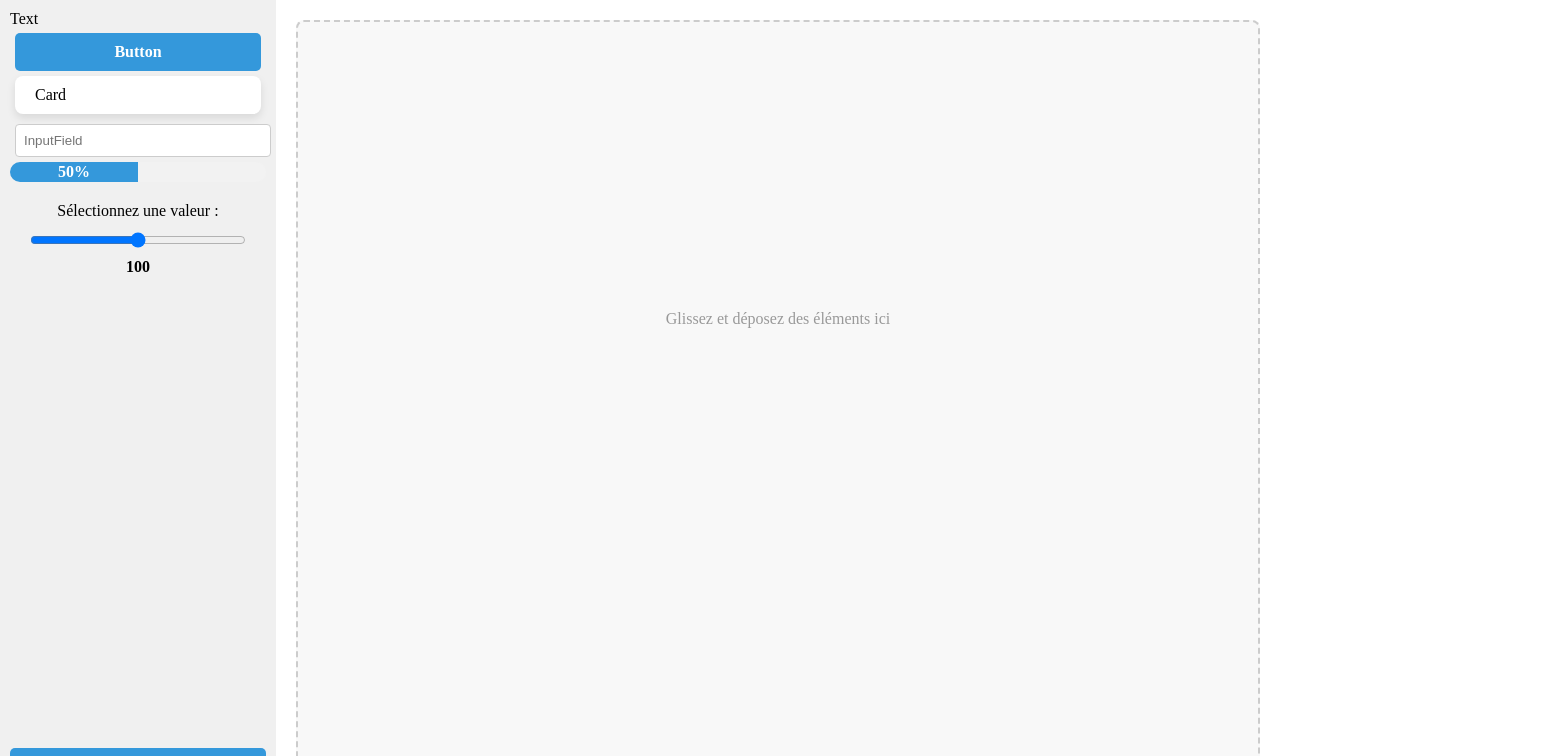
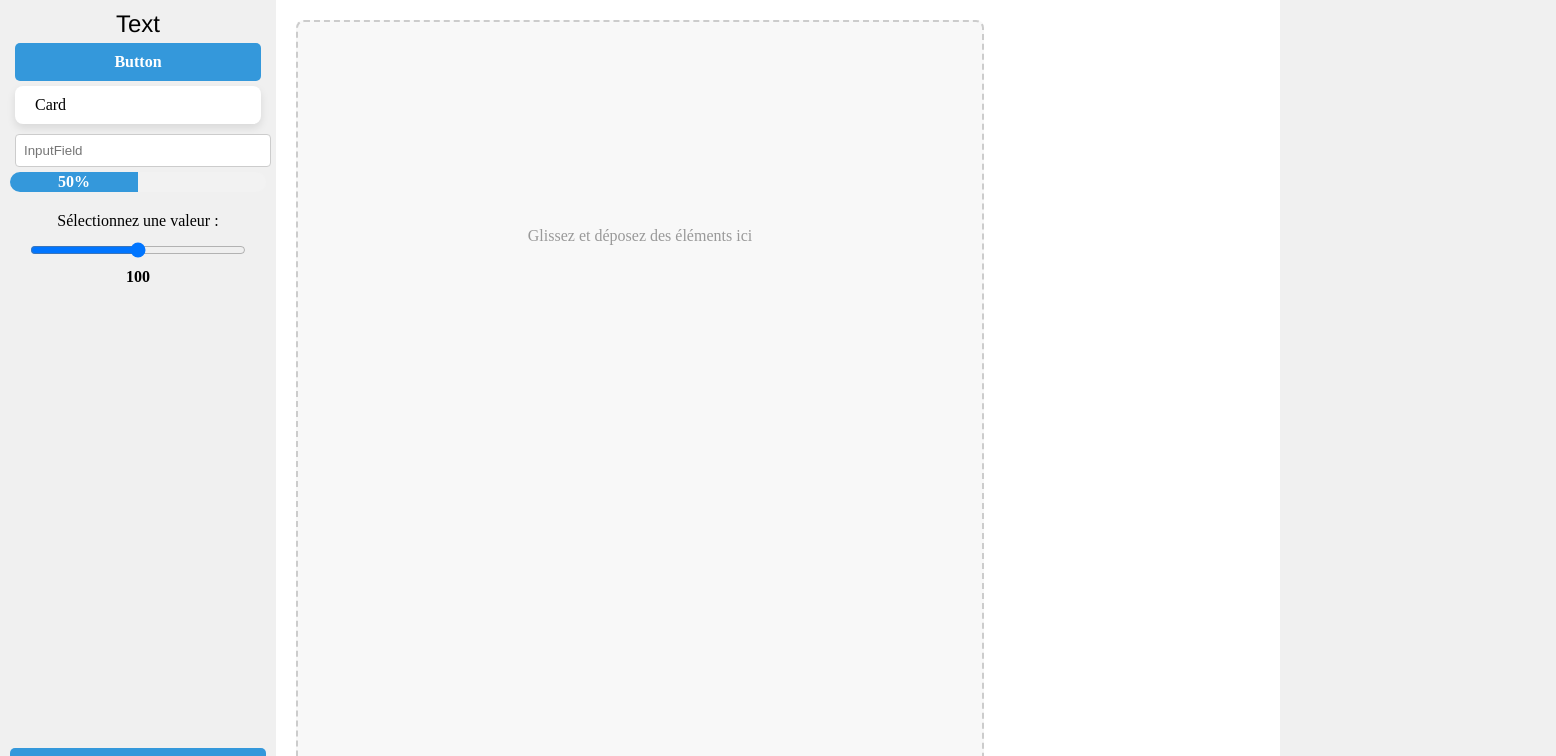
Before and after one commit to kbarbarin/ReactSiteBuilder, a React (Create React App) app: page / in a window 1280 px wide. Shown: the top 756 px of the page, 1556 px wide, since content can reach past the window. Built offline with nearby package versions, Linux system fonts and the light colour scheme.

Commit message:
Add animation

```diff
--- a/src/App.js
+++ b/src/App.js
@@ -4,6 +4,7 @@ import { DragContext, DragProvider } from './contexts/DragContext';
 import DraggableZone from './components/editor/draggableZone/DraggableZone';
 import DropZone from './components/editor/dropZone/DropZone';
 import DeleteZone from './components/editor/deleteZone/DeleteZone';
+import StyleZone from './components/editor/styleZone/StyleZone';
 
 import './styles/App.css'
 
@@ -17,7 +18,7 @@ const items = [
   },
   {
     type: 'Button', props: {
-      children: <p>Button</p>,
+      children: "Button",
     },
     left: 0,
     top: 0,
@@ -27,7 +28,6 @@ const items = [
   },
   {
     type: 'Card', props: {
-      children: <p>Card</p>,
     },
     width: 200,
     height: 60,
@@ -80,20 +80,21 @@ const items = [
 const App = () => {
 
   const DragContent = () => {
-    const { draggedItem, sourceItem } = useContext(DragContext)
+    const { draggedItem, sourceItem, showStyle } = useContext(DragContext)
     const [showDelete, setShowDelete] = useState(false);
 
     useEffect(() => {
       if (draggedItem && sourceItem === "dropzone")
-        setShowDelete(true)
+        setShowDelete(true);
       else if (showDelete)
-        setShowDelete(false)
+        setShowDelete(false);
     }, [draggedItem, sourceItem, showDelete])
 
     return (
       <div className='app-container'>
         {showDelete ? <DeleteZone /> : <DraggableZone items={items} />}
         <DropZone />
+        {showStyle !== -2 && <StyleZone />}
       </div>
     )
   }
--- /dev/null
+++ b/src/components/common/EditableText/EditableText.css
@@ -0,0 +1,31 @@
+.editable-text {
+    display: flex;
+    justify-content: center;
+    align-items: center;
+    height: 100%;
+    font-weight: 500;
+    font-family: Helvetica;
+}
+
+.editable-text > * {
+    font-size: 1.5rem;
+}
+
+.editable-input {
+    display: flex;
+    justify-content: center;
+    align-items: center;
+    height: 100%;
+}
+
+.editable-input > input {
+    font-size: 1.5rem;
+    font-weight: 500;
+    font-family: Helvetica;
+}
+
+.editable-input > input:focus {
+    text-align: center;
+    border: none;
+    outline: none;
+}
--- a/src/components/common/EditableText/EditableText.js
+++ b/src/components/common/EditableText/EditableText.js
@@ -1,4 +1,6 @@
 import React, { useState } from 'react';
+
+import './EditableText.css'
 
 const EditableText = (props) => {
     const [isEditing, setIsEditing] = useState(false);
@@ -17,17 +19,18 @@ const EditableText = (props) => {
     };
 
     return (
-        <div className="editable-text">
+        <div style={props?.style} className={isEditing ? "editable-input" : "editable-text"}>
             {isEditing ? (
                 <input
                     type="text"
+                    style={props?.style}
                     value={text}
                     onChange={handleInputChange}
                     onBlur={handleInputBlur}
                     autoFocus
                 />
             ) : (
-                <div onClick={handleTextClick}>
+                <div style={props?.style} onClick={handleTextClick}>
                     {text}
                 </div>
             )}
--- a/src/components/editor/draggableZone/DraggableZone.js
+++ b/src/components/editor/draggableZone/DraggableZone.js
@@ -77,11 +77,11 @@ const draggableItems = [
   ];
 
 const DraggableZone = ({items}) => {
-    const { itemList } = useContext(DragContext);
+    const { itemList, setShowStyle } = useContext(DragContext);
     const { handleDragStart } = useDrag();
 
     return (
-        <div className='draggableZone'>
+        <div className='draggableZone' onClick={() => setShowStyle(-1)}>
             <div>
                 {draggableItems.map((item, index) => {
                     const Component = componentMap[item.type];
--- a/src/components/editor/dropZone/DropZone.js
+++ b/src/components/editor/dropZone/DropZone.js
@@ -31,11 +31,11 @@ const BORDER_SENSITIVITY = 10;
 
 const DropZone = () => {
     const { handleDrop, handleDragOver } = useDrop();
-    const { itemList, setItemList } = useContext(DragContext);
+    const { itemList, setItemList, showStyle, setShowStyle } = useContext(DragContext);
     const { handleDragStart } = useDrag();
     const resizableRef = useRef(null);
 
-    const onResize = (index) => (event, {node, size }) => {
+    const onResize = (index) => (event, { node, size }) => {
         if (!size)
             return;
 
@@ -80,7 +80,11 @@ const DropZone = () => {
     };
 
     return (
-        <div className='dropZone' onDrop={(e) => handleDrop(e, 'dropzone')} onDragOver={(e) => handleDragOver(e)}>
+        <div
+            className='dropZone'
+            onDrop={(e) => handleDrop(e, 'dropzone')}
+            onDragOver={(e) => handleDragOver(e)}
+        >
             {itemList.length > 0 && (
                 itemList.map((item, index) => {
                     const Component = componentMap[item.type];
@@ -97,20 +101,22 @@ const DropZone = () => {
                             ref={resizableRef}
                             style={style}
                             draggable={item.isDraggable}
+                            onClick={() => setShowStyle(index)}
                             onMouseDown={(e) => { updateDrag(e, index, false) }}
                             onMouseUp={(e) => { updateDrag(e, index, true) }}
                             onMouseLeave={(e) => { updateDrag(e, index, true) }}
                             onDragStart={(e) => handleDragStart(e, item, 'dropzone', index)}
                         >
                             <Resizable
-                                className="box hover-handles"
+                                className={showStyle === index ? "box" : "box hover-handles"}
                                 width={item.width}
                                 height={item.height}
+                                minConstraints={[50, 30]}
                                 onResize={onResize(index)}
                                 resizeHandles={['sw', 'se', 'nw', 'ne', 'w', 'e', 'n', 's']} // Spécifiez ici les poignées de redimensionnement
                             >
                                 <div style={{ width: item.width + 'px', height: item.height + 'px' }}>
-                                    <Component style={{ width: '100%', height: '100%' }} {...item.props} />
+                                <Component style={{ width: '100%', height: '100%', ...item.props?.style }} {...item.props} />
                                 </div>
                             </Resizable>
                         </div>
--- /dev/null
+++ b/src/components/editor/styleZone/StyleZone.css
@@ -0,0 +1,35 @@
+.styleZone {
+    display: flex;
+    flex-direction: column;
+    justify-content: space-between;
+    width: 20%;
+    background-color: #f0f0f0;
+    overflow-y: auto;
+    /* Pour le défilement si beaucoup de composants */
+    padding: 10px;
+    animation: slideInFromRight 0.3s ease-out forwards;
+}
+
+.disappear {
+    animation: slideOutToRight 0.5s ease-out forwards;
+}
+
+@keyframes slideInFromRight {
+    0% {
+        transform: translateX(100%);
+    }
+
+    100% {
+        transform: translateX(0);
+    }
+}
+
+@keyframes slideOutToRight {
+    0% {
+        transform: translateX(0);
+    }
+
+    100% {
+        transform: translateX(100%);
+    }
+}
--- /dev/null
+++ b/src/components/editor/styleZone/StyleZone.js
@@ -0,0 +1,40 @@
+import React, { useCallback, useContext, useEffect, useState } from 'react';
+import { DragContext } from '../../../contexts/DragContext';
+
+import { TextOption, ButtonOption, CardOption } from './styleZoneOption/StyleZoneOption';
+
+import './StyleZone.css';
+
+export default function StyleZone () {
+    const [isClosing, setIsClosing] = useState(false);
+    const {itemList, setItemList, showStyle, setShowStyle} = useContext(DragContext);
+
+    useEffect(() => {
+        if (showStyle === -1) {
+            setIsClosing(true);
+          const timer = setTimeout(() => {
+            setShowStyle(-2);
+          }, 300);
+          return () => clearTimeout(timer);
+        }
+      }, [showStyle]);
+
+    const RenderOptions = useCallback(({item, setItemList}) => {
+        switch (item?.type) {
+            case 'EditableText':
+                return (<TextOption item={item} setItemList={setItemList}/>);
+            case 'Button':
+                return (<ButtonOption item={item} setItemList={setItemList}/>);
+            case 'Card':
+                return (<CardOption item={item} setItemList={setItemList}/>);
+            default:
+                return null;
+        }
+    }, []);
+
+    return (
+        <div className={`styleZone ${!isClosing ? 'disappear' : ''}`}>
+            <RenderOptions item={itemList[showStyle]} setItemList={setItemList}/>
+        </div>
+    );
+}
--- /dev/null
+++ b/src/components/editor/styleZone/styleZoneOption/StyleZoneOption.css
@@ -0,0 +1,14 @@
+.styleZoneOption {
+    display: flex;
+    flex-direction: column;
+    flex-wrap: wrap;
+    justify-content: flex-start;
+    align-items: stretch;
+    align-content: stretch;
+    gap: 20px;
+}
+
+/* .styleZoneOption-element {
+    border: 1px solid black;
+    padding: 100px; */
+/* } */
--- /dev/null
+++ b/src/components/editor/styleZone/styleZoneOption/StyleZoneOption.js
@@ -0,0 +1,123 @@
+import { useCallback } from 'react';
+import './StyleZoneOption.css'
+
+const TextOption = ({ item, setItemList }) => {
+    const handleStyleChange = useCallback((e) => {
+        const updatedStyle = { ...item.props.style, [e.target.name]: e.target.value };
+        setItemList(prevItems => prevItems.map(it => it === item ? { ...item, props: { ...item.props, style: updatedStyle } } : it));
+    }, [item, setItemList]);
+
+    return (
+        <div className="styleZoneOption">
+            <div className="styleZoneOption-element">
+                <label htmlFor="textColor">Couleur du texte:</label>
+                <input
+                    type="color"
+                    id="textColor"
+                    name="color"
+                    value={item.props?.style?.color || ''}
+                    onChange={handleStyleChange}
+                />
+            </div>
+            <div className="styleZoneOption-element">
+                <label htmlFor="fontSize">Taille de la police:</label>
+                <input
+                    type="text"
+                    id="fontSize"
+                    name="fontSize"
+                    value={item.props?.style?.fontSize || '1.5rem'}
+                    onChange={handleStyleChange}
+                />
+            </div>
+        </div>
+    );
+};
+
+
+
+const ButtonOption = ({ item, setItemList }) => {
+    const handleStyleChange = useCallback((e) => {
+        setItemList(prevItems => prevItems.map(it => it === item ? { ...item, props: { ...item.props, style: { ...item.props.style, [e.target.name]: e.target.value } } } : it));
+    }, [item, setItemList]);
+
+    const handleStyleTitleChange = useCallback((e) => {
+        setItemList(prevItems => prevItems.map(it => it === item ? { ...item, props: { ...item.props, styleTitle: { ...item.props.styleTitle, [e.target.name]: e.target.value } } } : it));
+    }, [item, setItemList]);
+
+    const handleChildrenChange = useCallback((e) => {
+        setItemList(prevItems => prevItems.map(it => it === item ? { ...item, props: { ...item.props, children: e.target.value } } : it));
+    }, [item, setItemList]);
+
+    return (
+        <div className="styleZoneOption">
+            <div className="styleZoneOption-element">
+                <label htmlFor="backgroundColor">Couleur de fond:</label>
+                <input
+                    type="color"
+                    id="backgroundColor"
+                    name="backgroundColor"
+                    value={item.props?.style?.backgroundColor || '#1e6ca6'}
+                    onChange={handleStyleChange}
+                />
+            </div>
+            <div className="styleZoneOption-element">
+                <label htmlFor="textColor">Couleur du texte:</label>
+                <input
+                    type="color"
+                    id="color"
+                    name="color"
+                    value={item.props?.styleTitle?.color || '#ffffff'}
+                    onChange={handleStyleTitleChange}
+                />
+            </div>
+            <div className="styleZoneOption-element">
+                <label htmlFor="textColor">Texte du bouton:</label>
+                <input
+                    type="text"
+                    id="text"
+                    name="text"
+                    value={item.props?.children}
+                    onChange={handleChildrenChange}
+                />
+            </div>
+
+        </div>
+    );
+};
+
+
+const CardOption = ({ item, setItemList }) => {
+    const handleStyleChange = (e) => {
+        const updatedStyle = { ...item.props.style, [e.target.name]: e.target.value };
+
+        setItemList(prevItems => prevItems.map(it => it === item ? { ...item, props: { ...item.props, style: updatedStyle } } : it));
+    };
+
+    return (
+        <div className="styleZoneOption">
+            <div className="styleZoneOption-element">
+                <label htmlFor="boxShadow">Ombre portée:</label>
+                <input
+                    type="text"
+                    id="boxShadow"
+                    name="boxShadow"
+                    value={item.props?.style?.boxShadow || ''}
+                    onChange={handleStyleChange}
+                />
+            </div>
+            <div className="styleZoneOption-element">
+                <label htmlFor="margin">Marge:</label>
+                <input
+                    type="number"
+                    id="margin"
+                    name="margin"
+                    value={item.props?.style?.margin || ''}
+                    onChange={handleStyleChange}
+                />
+            </div>
+        </div>
+    );
+};
+
+
+export { TextOption, ButtonOption, CardOption }
--- a/src/contexts/DragContext.js
+++ b/src/contexts/DragContext.js
@@ -7,6 +7,7 @@ export const DragProvider = ({ children }) => {
     const [draggedItem, setDraggedItem] = useState(null);
     const [sourceItem, setSourceItem] = useState(null);
     const [indexItem, setIndexItem] = useState(null);
+    const [showStyle, setShowStyle] = useState(false);
     const [itemList, setItemList] = useState([]);
     const [startDragPosition, setStartDragPosition] = useState({x: 0, y: 0});
 
@@ -17,6 +18,7 @@ export const DragProvider = ({ children }) => {
                 itemList, setItemList,
                 sourceItem, setSourceItem,
                 indexItem, setIndexItem,
+                showStyle, setShowStyle,
                 startDragPosition, setStartDragPosition
             }}>
             {children}
```
Lines whose indentation alone changed are shown as unchanged.
